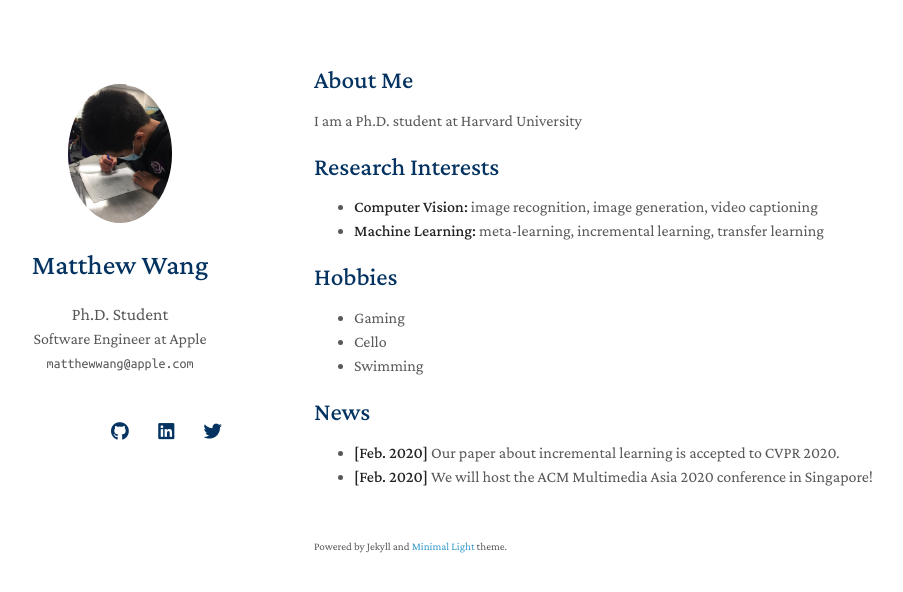
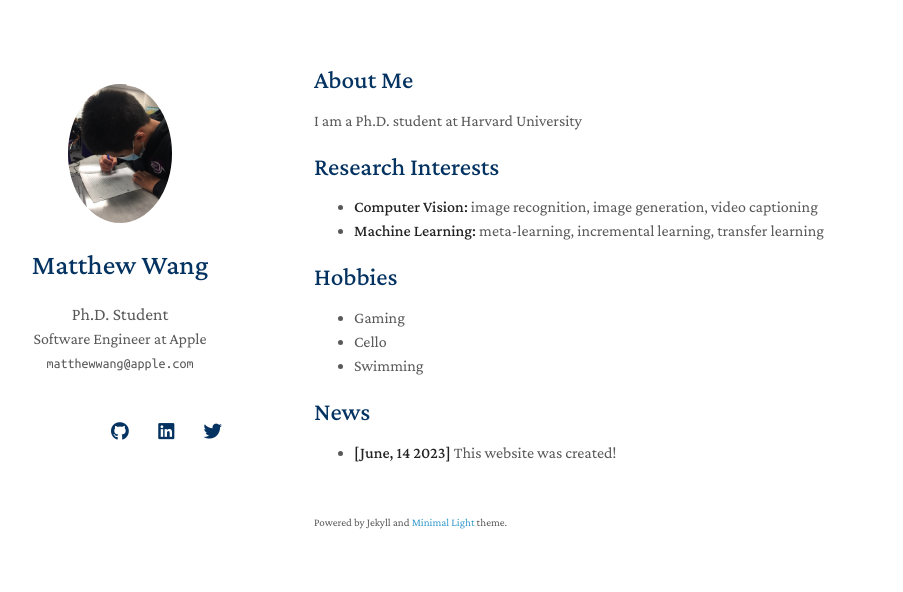
Before and after one commit to MatthewWang647/my_personal_webpage, a Jekyll site: the page built from index.md, in a window 1280 px wide. Shown: the top 592 px of the page, without its empty margins (156-1059 px from the left). Built offline with Jekyll 4.4.1, drawn with Linux system fonts in a browser that asks for light colours; nearby versions of some CDN libraries; a style sheet for code colours, icons or effects is not loaded; our own code applies the rules of GitHub Pages for plain Markdown files.

Commit message:
Update index.md
update news

```diff
--- a/index.md
+++ b/index.md
@@ -18,5 +18,4 @@ I am a Ph.D. student at Harvard University
 - Swimming
 
 ## News
-- **[Feb. 2020]** Our paper about incremental learning is accepted to CVPR 2020.
-- **[Feb. 2020]** We will host the ACM Multimedia Asia 2020 conference in Singapore!
+- **[June, 14 2023]** This website was created!
```
